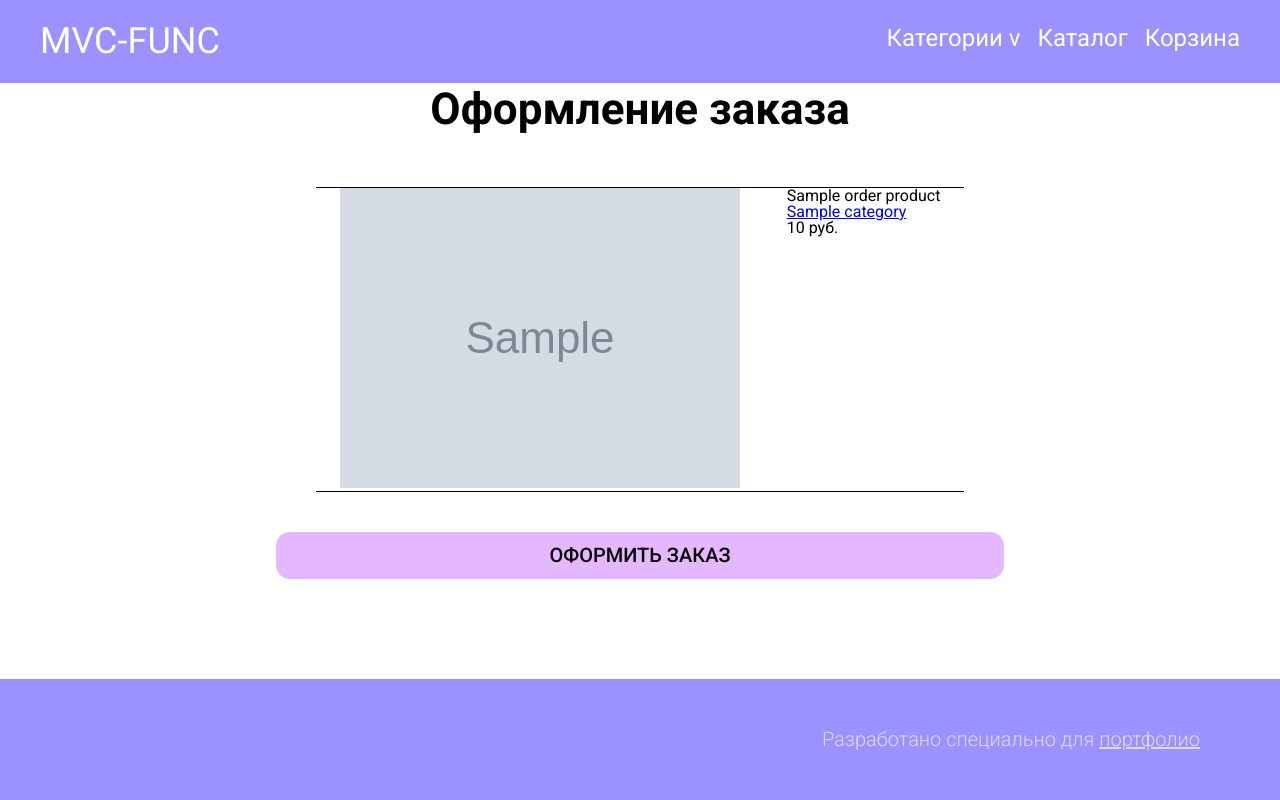
After one commit to AtmoSL/func-mvc, a PHP site: template views/order.php in a window 1280 px wide. The commit adds this page. Run offline with PHP 8.4, Linux system fonts and the light colour scheme; the template is opened without the code that fills it: most values are stand-ins (such as "Sample title", 1, 10 or a date in 2020); grey boxes marked "Sample" are stand-in pictures; data that the repository does not hold is empty.

Commit message:
Создание страницы оформления заказа

```diff
--- a/public/css/style.css
+++ b/public/css/style.css
@@ -109,7 +109,7 @@ nav ul ul ul {
  }
 
 /* Каталог */
-.catalog__title h2 {
+.title h2 {
     font-weight: 700;
     font-size: 44px;
     line-height: 52px;
@@ -181,6 +181,59 @@ nav ul ul ul {
     cursor: pointer;
 }
 
+/*Страница оформления заказа*/
+.order__title{
+    margin-bottom: 52px;
+}
+.order__separator{
+    margin: auto;
+    background-color: #000000;
+    height: 1px;
+    max-width: 648px;
+}
+.order__card{
+    display: flex;
+    max-width: 648px;
+    margin: auto;
+    justify-content: space-around;
+}
+
+.order__inner{
+    margin-bottom: 40px;
+}
+
+.order__message{
+    font-weight: 700;
+    font-size: 44px;
+    line-height: 52px;
+    /* identical to box height */
+    text-align: center;
+
+    margin-top: 40px;
+
+    color: #818181;
+
+}
+.order__create__btn{
+    font-weight: 500;
+    font-size: 20px;
+    line-height: 23px;
+    color: #000000;
+    text-decoration: none;
+
+
+    padding: 12px 40px;
+    background: #E4B7FF;
+    border-radius: 14px;
+    text-transform: uppercase;
+
+    display: block;
+    text-align: center;
+    max-width: 648px;
+    margin: auto;
+
+}
+
 /*футер*/
 .footer{
     height: 121px;
--- a/public/index.php
+++ b/public/index.php
@@ -1,4 +1,5 @@
 <?php
+session_start();
 
 require_once "../config/config.php"; //Подключения конфига
 require_once "../config/db.php"; //Подключение базы данных
--- a/views/index.php
+++ b/views/index.php
@@ -3,7 +3,7 @@
     <!-- Каталог -->
     <section class="catalog">
         <div class="container">
-            <div class="catalog__title">
+            <div class="catalog__title title">
                 <h2>Каталог</h2>
             </div>
             <div class="catalog__inner">
--- a/views/layouts/head.php
+++ b/views/layouts/head.php
@@ -54,10 +54,10 @@
 
 
                     <li class="header__navigation__list__item">
-                        <a href="/catalog/">Каталог</a>
+                        <a href="/">Каталог</a>
                     </li>
                     <li class="header__navigation__list__item">
-                        <a href="#">Корзина</a>
+                        <a href="/order/"><?php  if(isset($_SESSION['cartProductsId'])){ ?><span>(<?= count($_SESSION['cartProductsId']) ?>)</span><?php } ?>Корзина</a>
                     </li>
                 </ul>
             </nav>
--- /dev/null
+++ b/views/order.php
@@ -0,0 +1,43 @@
+<?php require_once 'layouts/head.php'; ?>
+
+<section class="order">
+    <div class="container">
+        <div class="order__title title">
+            <h2>Оформление заказа</h2>
+        </div>
+        <div class="order__inner">
+            <div class="order__separator"></div>
+            <?php /** @var array $orderProducts */
+            foreach ($orderProducts as $orderProduct){ ?>
+            <div class="order__card">
+                <div class="order__card__img">
+                    <img src="/img/products/<?= $orderProduct['photo_path'] ?>" alt="<?= $orderProduct['title'] ?>">
+                </div>
+                <div class="order__card__info">
+                    <div class="order__card__title">
+                        <?= $orderProduct['title'] ?>
+                    </div>
+                    <div class="order__card__category">
+                        <a href="/category/<?= $orderProduct['category']['id'] ?>/"><?= $orderProduct['category']['title'] ?></a>
+                    </div>
+                    <div class="order__card__price">
+                        <?= $orderProduct['price'] ?><span> руб.</span>
+                    </div>
+                </div>
+            </div>
+                <div class="order__separator"></div>
+            <?php } ?>
+        </div>
+
+        <?php if(count($orderProducts)== 0){ ?>
+            <div class="order__message">
+                Корзина пуста
+            </div>
+        <?php } else{?>
+        <a href="#" class="order__create__btn">Оформить заказ</a>
+        <?php } ?>
+
+    </div>
+</section>
+
+<?php require_once 'layouts/footer.php'; ?>
```
Also changed, not shown: controllers/OrderController.php (added, +20 -0 lines), models/ProductModel.php (+20 -0 lines), public/.htaccess.
